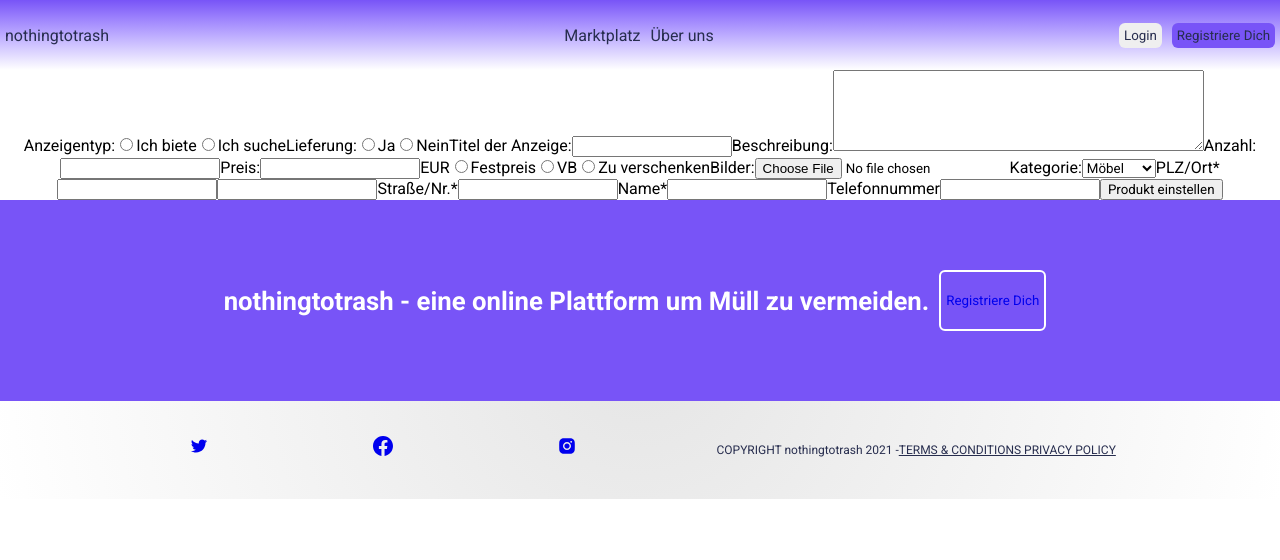
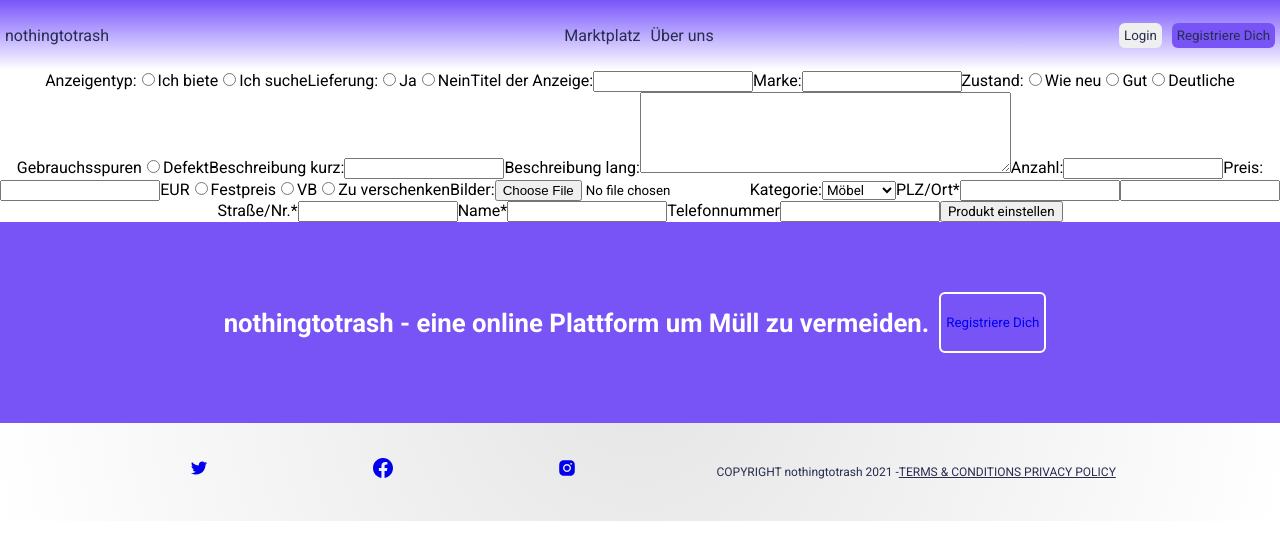
Before and after one commit to StephanPagel/nothing_to_trash, a React (Create React App) app in the folder frontend/: page /set_product in a window 1280 px wide. Shown: the top 560 px of the page. Built offline with nearby package versions, Linux system fonts and the light colour scheme; no server answers.

Commit message:
SetProductForm updated

```diff
--- a/frontend/src/App.js
+++ b/frontend/src/App.js
@@ -10,6 +10,9 @@ import Wishlist from "./pages/Wishlist";
 import AlreadySold from "./pages/AlreadySold";
 import ProductDetail from "./pages/ProductDetail";
 import AboutUs from "./pages/AboutUs";
+import {apiBaseUrl} from '../src/api'
+import { useState, useEffect } from "react";
+
 
 console.log("%c****************", 'color:yellow');
 console.log("%cNOTHING TO TRASH", 'color:white');
@@ -18,13 +21,23 @@ console.log("%c****************", 'color:yellow');
 
 
 function App() {
+
+  const [allProducts, setAllProducts] = useState([])
+
+useEffect(() => {
+  fetch(`${apiBaseUrl}allproducts`)
+    .then((allProducts) => allProducts.json())
+    .then((productsArray) => setAllProducts(productsArray))
+    .catch((err) => console.log(err));
+}, [])
+
   return (
     <div className="App">
       <Navbar />
       <Routes>
         <Route path="/" element={<Home />} />
         <Route path="login" element={<Login />} />
-        <Route path="marketplace" element={<Marketplace />} />
+        <Route path="marketplace" element={<Marketplace allProducts={allProducts} />} />
         <Route path="set_product" element={<SetProduct />} />
         <Route path="product_details" element={<ProductDetail />} />
         <Route path="sold" element={<AlreadySold />} />
--- a/frontend/src/components/SetProductForm.jsx
+++ b/frontend/src/components/SetProductForm.jsx
@@ -6,7 +6,10 @@ const SetProductForm = () => {
   const [adType, setAdType] = useState("");
   const [delivery, setDelivery] = useState("");
   const [title, setTitle] = useState("");
-  const [description, setDescription] = useState("");
+  const [condition, setCondition] = useState("");
+  const [brand, setBrand] = useState("");
+  const [descriptionShort, setDescriptionShort] = useState("");
+  const [descriptionLong, setDescriptionLong] = useState("");
   const [amount, setAmount] = useState("");
   const [price, setPrice] = useState("");
   const [priceOptions, setPriceOptions] = useState("");
@@ -47,7 +50,10 @@ const SetProductForm = () => {
     formData.append("adType", adType);
     formData.append("delivery", delivery);
     formData.append("title", title);
-    formData.append("description", description);
+    formData.append("condition", condition);
+    formData.append("brand", brand);
+    formData.append("descriptionShort", descriptionShort);
+    formData.append("descriptionLong", descriptionLong);
     formData.append("amount", amount);
     formData.append("price", price);
     formData.append("priceOptions", priceOptions);
@@ -69,7 +75,10 @@ const SetProductForm = () => {
         setAdType("")
         setDelivery("")
         setTitle("")
-        setDescription("")
+        setCondition("")
+        setBrand("");
+        setDescriptionShort("")
+        setDescriptionLong("")
         setAmount("")
         setPrice("")
         setPriceOptions("")
@@ -111,19 +120,29 @@ const SetProductForm = () => {
       />
       <label>Ich suche</label>
       <label>Lieferung:</label>
-      <input type="radio" name="delivery" id="deliveryYes" value="deliveryYes"
+      <input
+        type="radio"
+        name="delivery"
+        id="deliveryYes"
+        value="deliveryYes"
         checked={delivery === "deliveryYes"}
         onChange={(e) => {
           setDelivery(e.target.value);
           console.log(delivery);
-        }} />
+        }}
+      />
       <label>Ja</label>
-      <input type="radio" name="delivery" id="deliveryNo" value="deliveryNo"
+      <input
+        type="radio"
+        name="delivery"
+        id="deliveryNo"
+        value="deliveryNo"
         checked={delivery === "deliveryNo"}
         onChange={(e) => {
           setDelivery(e.target.value);
           console.log(delivery);
-        }} />
+        }}
+      />
       <label>Nein</label>
       <label>Titel der Anzeige:</label>
       <input
@@ -133,14 +152,79 @@ const SetProductForm = () => {
         value={title}
         onChange={(e) => setTitle(e.target.value)}
       />
-      <label>Beschreibung:</label>
+      <label>Marke:</label>
+      <input
+        type="text"
+        name="brand"
+        id="brand"
+        value={brand}
+        onChange={(e) => setBrand(e.target.value)}
+      />
+      <label>Zustand:</label>
+      <input
+        type="radio"
+        name="condition"
+        id="conditionAsNew"
+        value="conditionAsNew"
+        checked={condition === "conditionAsNew"}
+        onChange={(e) => {
+          setCondition(e.target.value);
+          console.log(condition);
+        }}
+      />
+      <label>Wie neu</label>
+      <input
+        type="radio"
+        name="condition"
+        id="conditionGood"
+        value="conditionGood"
+        checked={condition === "conditionGood"}
+        onChange={(e) => {
+          setCondition(e.target.value);
+          console.log(condition);
+        }}
+      />
+      <label>Gut</label>
+      <input
+        type="radio"
+        name="condition"
+        id="conditionClearlyUsed"
+        value="conditionClearlyUsed"
+        checked={condition === "conditionClearlyUsed"}
+        onChange={(e) => {
+          setCondition(e.target.value);
+          console.log(condition);
+        }}
+      />
+      <label>Deutliche Gebrauchsspuren</label>
+      <input
+        type="radio"
+        name="condition"
+        id="conditionDefect"
+        value="conditionDefect"
+        checked={condition === "conditionDefect"}
+        onChange={(e) => {
+          setCondition(e.target.value);
+          console.log(condition);
+        }}
+      />
+      <label>Defekt</label>
+      <label>Beschreibung kurz:</label>
+      <input
+        type="text"
+        name="descriptionShort"
+        id="descriptionShort"
+        value={descriptionShort}
+        onChange={(e) => setDescriptionShort(e.target.value)}
+      ></input>
+      <label>Beschreibung lang:</label>
       <textarea
-        name="description"
-        id="description"
+        name="descriptionLong"
+        id="descriptionLong"
         cols="50"
         rows="5"
-        value={description}
-        onChange={(e) => setDescription(e.target.value)}
+        value={descriptionLong}
+        onChange={(e) => setDescriptionLong(e.target.value)}
       ></textarea>
       <label>Anzahl:</label>
       <input
@@ -201,7 +285,12 @@ const SetProductForm = () => {
         onChange={onFileChange}
       />
       <label>Kategorie:</label>
-      <select value={category.value} onChange={(e) => { setCategory(e.target.value) }}>
+      <select
+        value={category.value}
+        onChange={(e) => {
+          setCategory(e.target.value);
+        }}
+      >
         <option value="moebel">Möbel</option>
         <option value="kleidung">Kleidung</option>
         <option value="trainer">Trainer</option>
@@ -256,7 +345,7 @@ const SetProductForm = () => {
         onChange={(e) => setPhone(e.target.value)}
       />
       <button onClick={submitForm}>Produkt einstellen</button>
-    </form >
+    </form>
   );
 };
 
--- a/frontend/src/pages/Marketplace.jsx
+++ b/frontend/src/pages/Marketplace.jsx
@@ -3,7 +3,7 @@ import Sidebar from '../components/Sidebar'
 import ProductCard from '../components/ProductCard'
 import "./marketplace.scss"
 
-export default function Marketplace() {
+export default function Marketplace(props) {
     return (
         <div className="marketplace">
             <h1>Hilf mit die Umwelt zu schützen</h1>
@@ -16,7 +16,16 @@ export default function Marketplace() {
             </p>
             <Searchbar />
             <Sidebar />
-            <ProductCard />
+            {props.allProducts.map((product) =>(
+            <ProductCard
+            key={product.id}
+            img={product.filename}
+            price={product.price}
+            title={product.title}
+            description={product.description}
+
+            />
+            ))}
         </div>
     )
 }
```
Also changed, not shown: frontend/src/components/ProductCard.jsx (+5 -4 lines).
